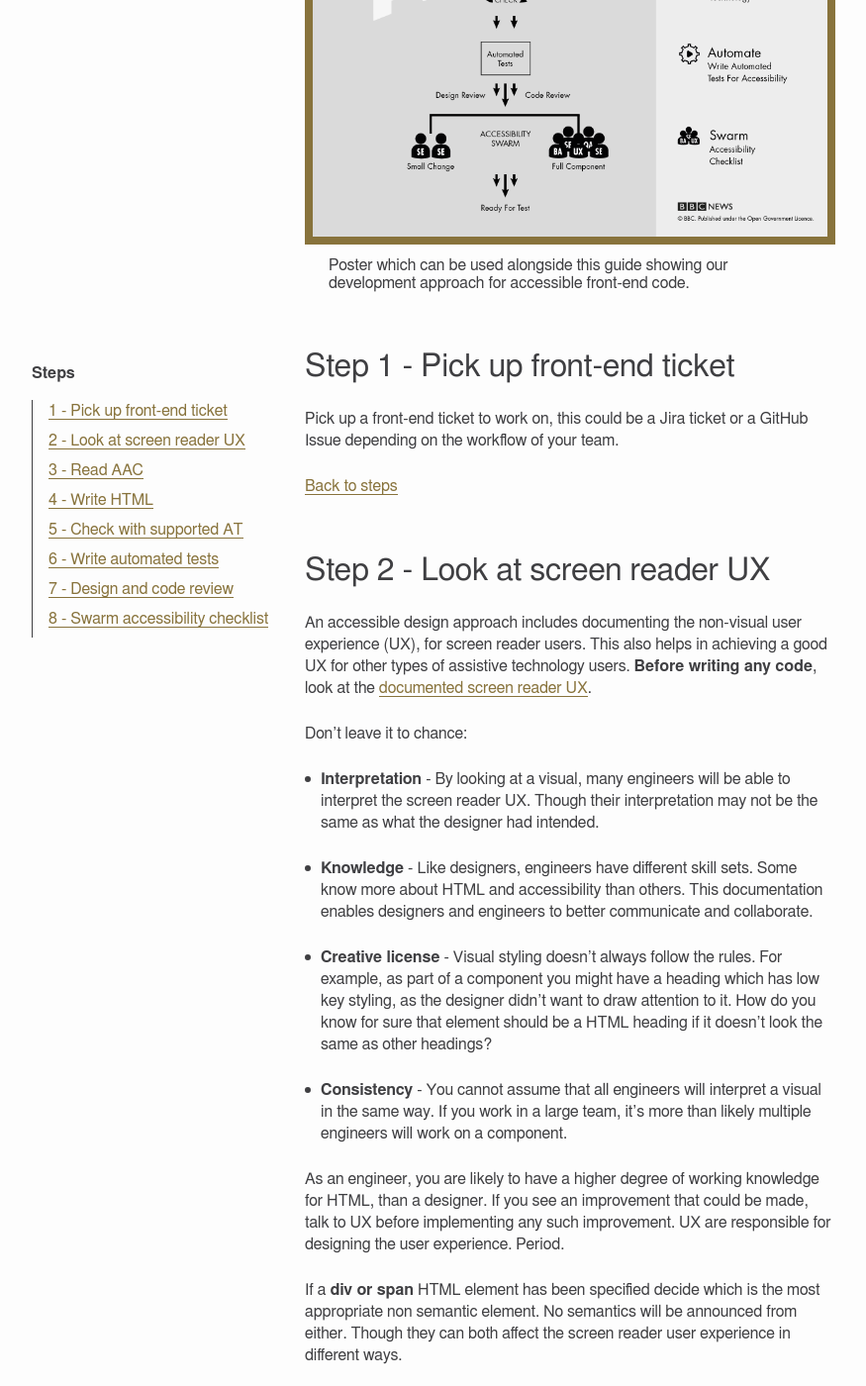
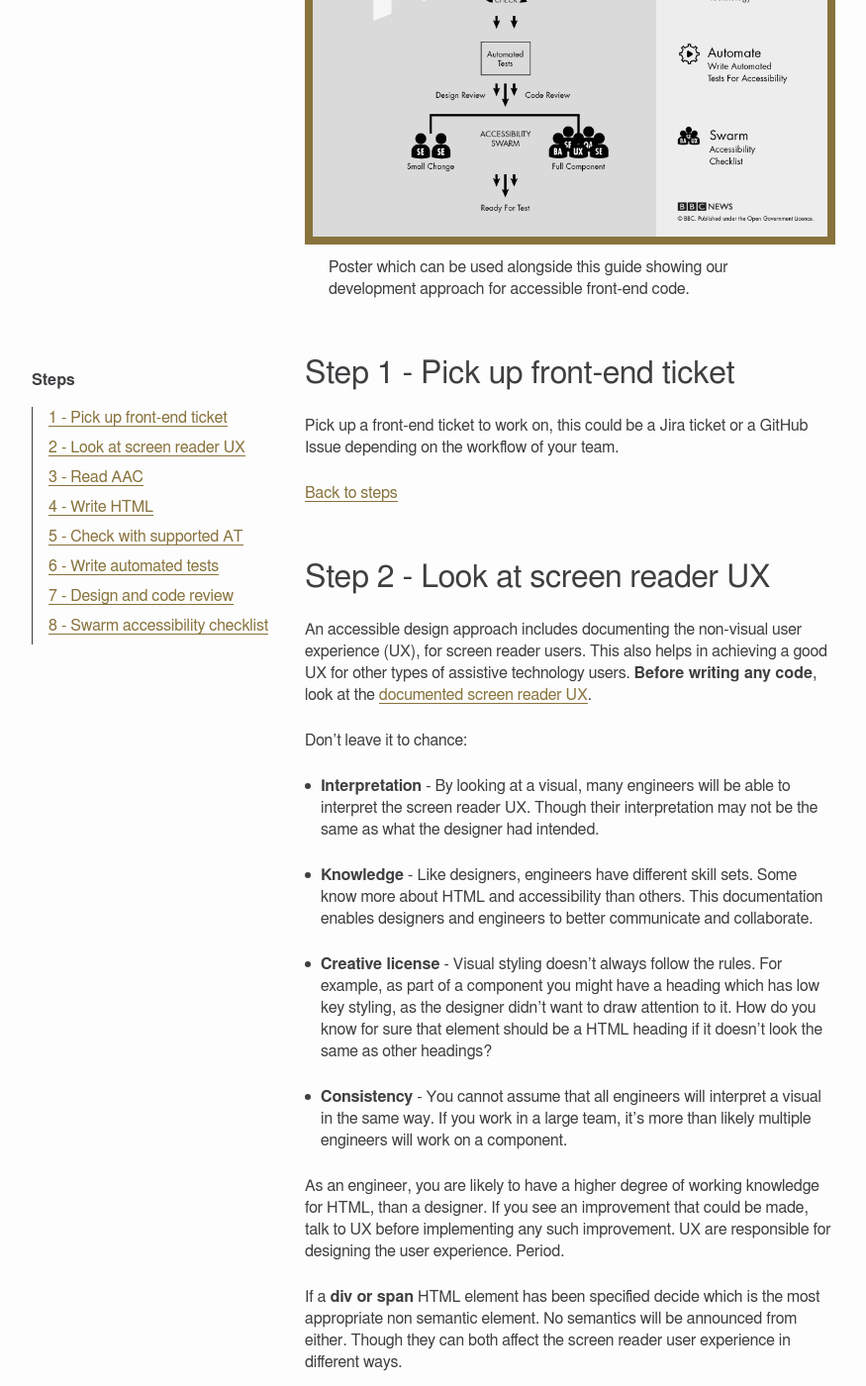
Before and after one commit to bbc/accessibility-news-and-you, a Jekyll site: the page guides/development-approach-for-accessible-front-end-code.html, which Jekyll copies as it is, in a window 1280 px wide and 1400 px high, scrolled down 1055 px. Shown: the whole window at 99% size, without its empty margins (64-939 px from the left). Built offline with Jekyll 4.4.1, drawn with Linux system fonts in a browser that asks for light colours.

Commit message:
add figcaption font settings

```diff
--- a/assets/css/default.css
+++ b/assets/css/default.css
@@ -219,7 +219,8 @@
 }
 
 .main p,
-.back-to {
+.back-to,
+figcaption {
   font-size: 1rem;
   font-weight: 400;
   line-height: 1.375rem;
```
